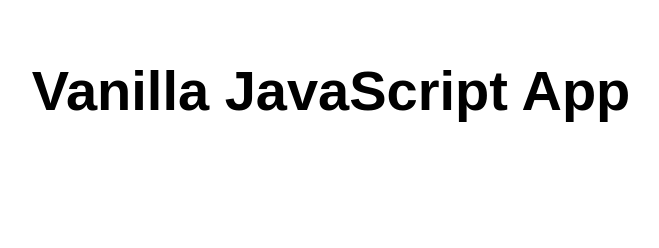
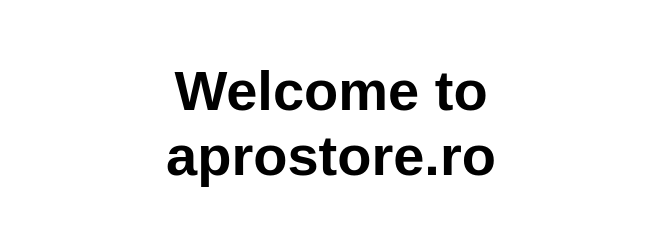
Before and after one commit to cristianstoica/www-aprostore-ro, a website: page src/index.html in a window 1280 px wide. Shown: the whole page, without its empty margins (309-968 px from the left). Drawn offline with Linux system fonts and the light colour scheme.

Commit message:
customised index file

```diff
--- a/src/index.html
+++ b/src/index.html
@@ -5,12 +5,12 @@
   <meta charset="UTF-8">
   <meta name="viewport" content="width=device-width, initial-scale=1.0">
   <link rel="stylesheet" href="styles.css">
-  <title>Vanilla JavaScript App</title>
+  <title>AproStore.RO</title>
 </head>
 
 <body>
   <main>
-    <h1>Vanilla JavaScript App</h1>
+    <h1>Welcome to aprostore.ro</h1>
   </main>
 </body>
 
```
